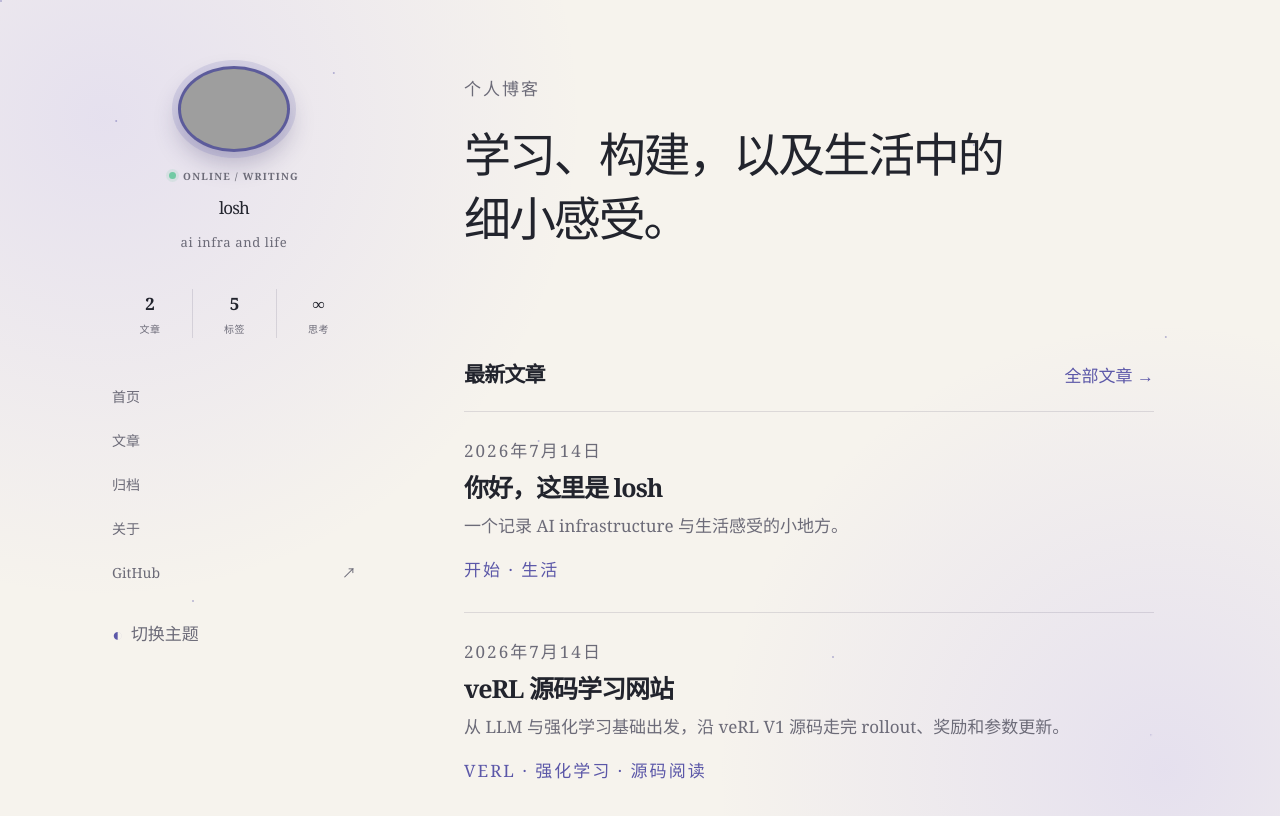
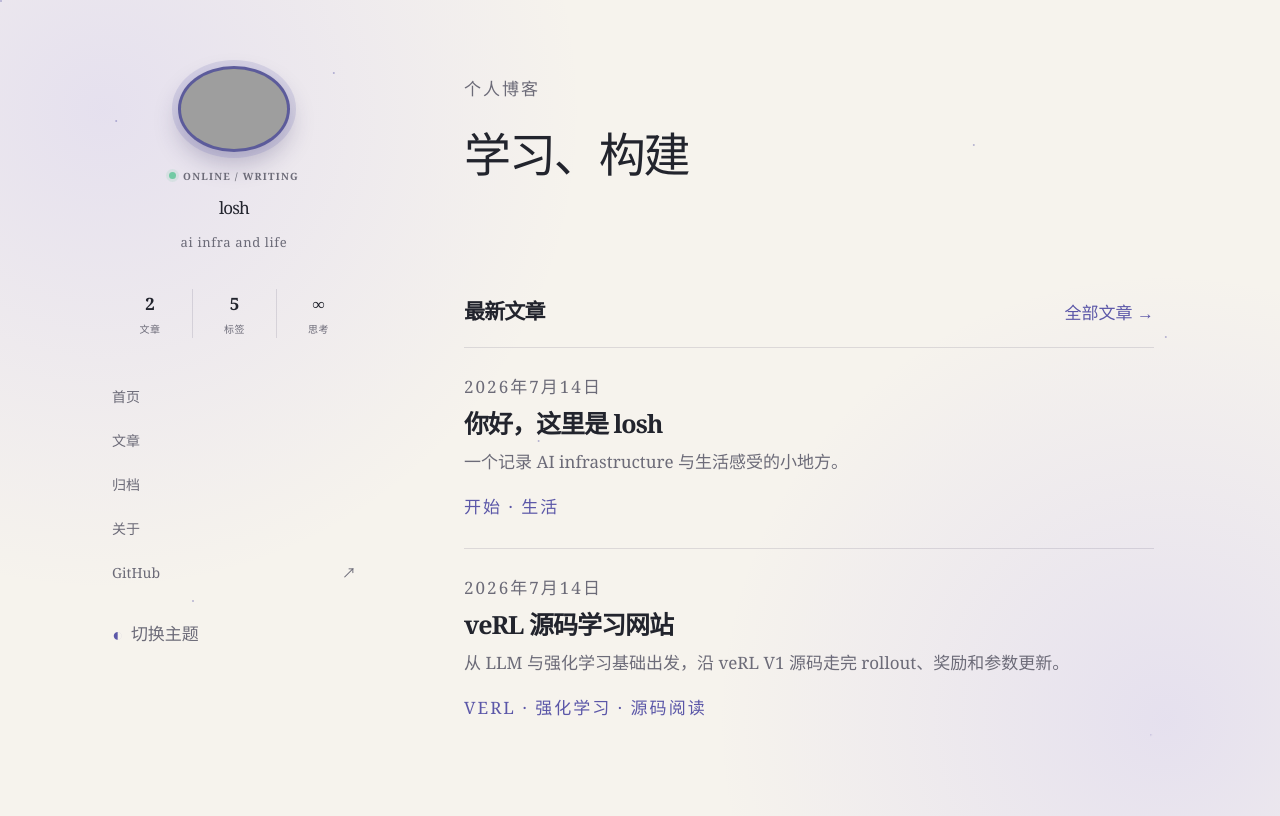
Before and after one commit to Cass998/losh_has_blog, an Astro site: page / in a window 1280 px wide. Shown: the top 816 px of the page. Built offline with nearby package versions, Linux system fonts and the light colour scheme; Astro itself is replaced by a stand-in of ours; grey boxes are pictures that could not be loaded.

Commit message:
Shorten homepage tagline

```diff
--- a/src/pages/index.astro
+++ b/src/pages/index.astro
@@ -17,7 +17,7 @@ const base = `${import.meta.env.BASE_URL}/`;
 		<main>
 			<section class="intro">
 				<p class="eyebrow">个人博客</p>
-				<h2>学习、构建，以及生活中的细小感受。</h2>
+				<h2>学习、构建</h2>
 			</section>
 			<section aria-labelledby="recent-posts">
 				<div class="section-title"><h2 id="recent-posts">最新文章</h2><a href={`${base}blog/`}>全部文章 →</a></div>
```
